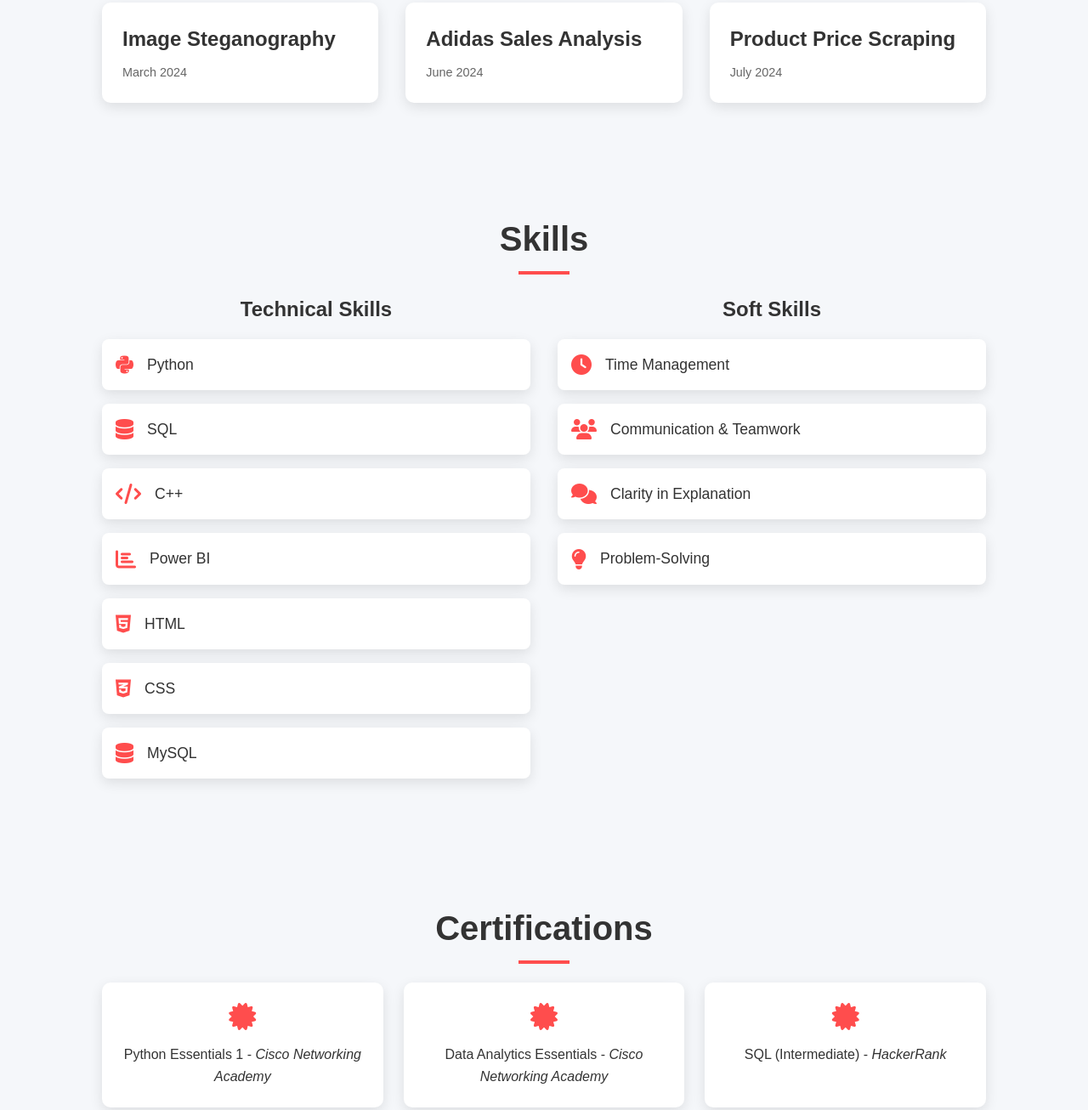
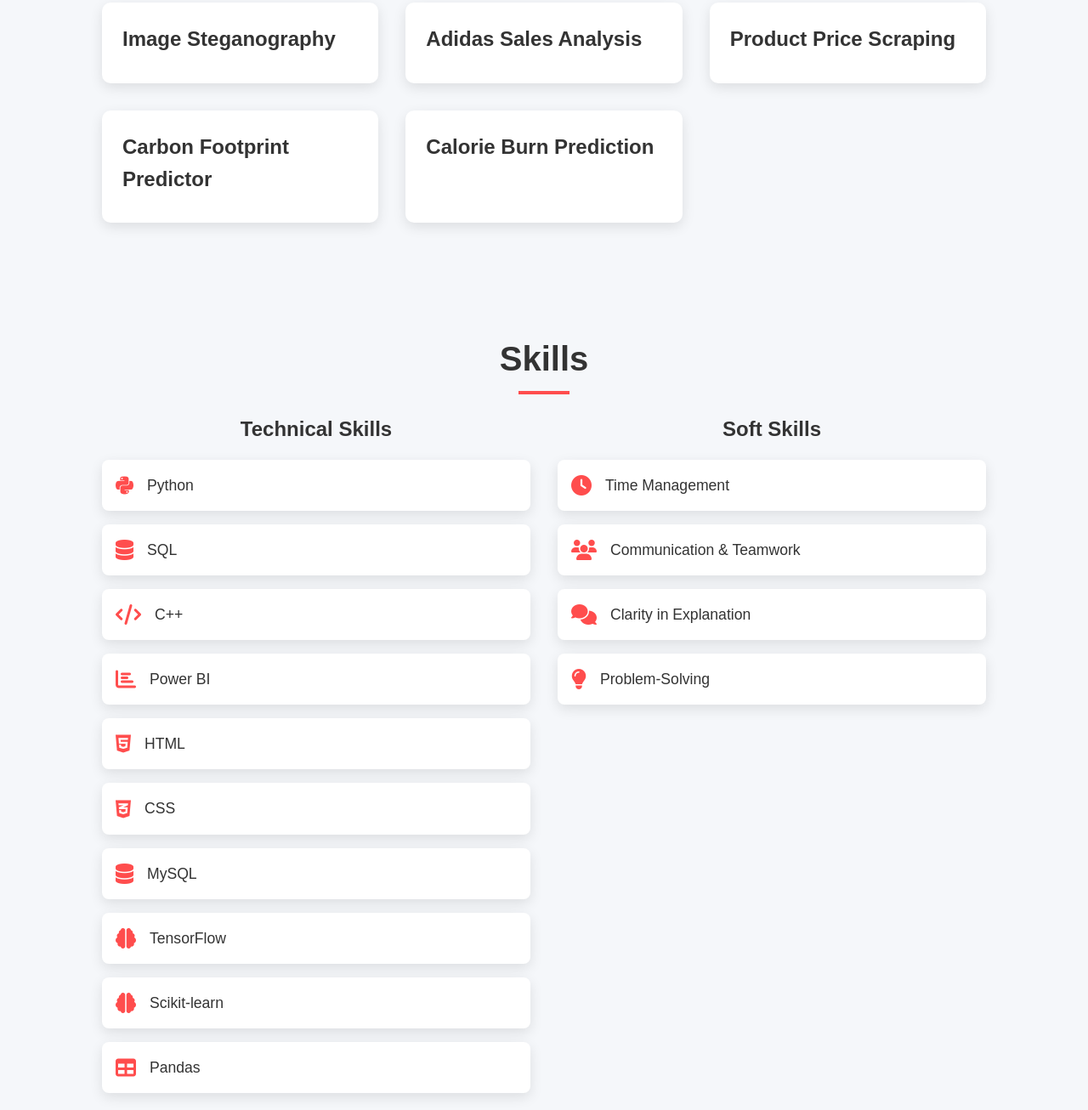
Before and after one commit to Nithin-182004/portfolio.io, a plain HTML site: page index.html in a window 1280 px wide. Shown: the part 2214-3520 px from the top of the page at 85% size. Drawn offline with Linux system fonts and the light colour scheme.

Commit message:
index.html

```diff
--- a/index.html
+++ b/index.html
@@ -21,7 +21,6 @@
             overflow-x: hidden;
         }
 
-        /* Navigation Bar */
         nav {
             background-color: #fff;
             padding: 1rem 2rem;
@@ -47,7 +46,6 @@
             color: #ff4d4d;
         }
 
-        /* Hero Section (Front Page) */
         .hero {
             display: flex;
             justify-content: space-between;
@@ -102,7 +100,6 @@
             border-radius: 10px;
         }
 
-        /* Social Icons (Bottom Left) */
         .social-icons {
             position: fixed;
             bottom: 2rem;
@@ -122,7 +119,6 @@
             color: #ff4d4d;
         }
 
-        /* Scroll Down Indicator (Bottom Right) */
         .scroll-down {
             position: fixed;
             bottom: 2rem;
@@ -144,7 +140,6 @@
             margin-right: auto;
         }
 
-        /* Section Styling */
         section {
             padding: 4rem 5rem;
             max-width: 1200px;
@@ -170,7 +165,6 @@
             transform: translateX(-50%);
         }
 
-        /* About Section */
         #about {
             background-color: #fff;
             border-radius: 15px;
@@ -186,7 +180,6 @@
             margin: 0 auto;
         }
 
-        /* Education Section */
         .education-timeline {
             position: relative;
             padding: 2rem 0;
@@ -216,7 +209,6 @@
             color: #666;
         }
 
-        /* Projects Section */
         .projects-container {
             display: grid;
             grid-template-columns: repeat(auto-fit, minmax(300px, 1fr));
@@ -245,11 +237,6 @@
             margin-bottom: 0.5rem;
         }
 
-        .project-card .date {
-            color: #666;
-            font-size: 0.9rem;
-        }
-
         .project-details {
             display: none;
             margin-top: 1rem;
@@ -270,7 +257,6 @@
             text-decoration: underline;
         }
 
-        /* Skills Section */
         .skills-container {
             display: flex;
             justify-content: space-between;
@@ -315,7 +301,6 @@
             color: #333;
         }
 
-        /* Certifications Section */
         .certifications-list {
             display: grid;
             grid-template-columns: repeat(auto-fit, minmax(300px, 1fr));
@@ -341,7 +326,6 @@
             margin-bottom: 1rem;
         }
 
-        /* Achievements Section */
         .achievements-list {
             display: grid;
             grid-template-columns: repeat(auto-fit, minmax(300px, 1fr));
@@ -367,7 +351,6 @@
             margin-bottom: 1rem;
         }
 
-        /* Contact Section */
         .contact-info {
             text-align: center;
             margin-bottom: 2rem;
@@ -452,7 +435,6 @@
             background-color: #e03c3c;
         }
 
-        /* Footer */
         footer {
             background-color: #fff;
             color: #666;
@@ -461,7 +443,6 @@
             box-shadow: 0 -2px 10px rgba(0, 0, 0, 0.1);
         }
 
-        /* Responsive Design */
         @media (max-width: 768px) {
             .hero {
                 flex-direction: column;
@@ -580,7 +561,6 @@
         <div class="projects-container">
             <div class="project-card" onclick="toggleDetails(this)">
                 <h3>Image Steganography</h3>
-                <p class="date">March 2024</p>
                 <div class="project-details">
                     <p>Engineered a Python-based steganography tool leveraging the Bald Eagle Search algorithm for optimal pixel selection and chaotic encryption for enhanced security. Achieved an 85% accuracy rate in secure data transmission.</p>
                     <a href="https://github.com/Nithin-182004/Steganography-on-Bald-Eagle-Search-and-Chaotic-Encryption" target="_blank">GitHub Link</a>
@@ -588,7 +568,6 @@
             </div>
             <div class="project-card" onclick="toggleDetails(this)">
                 <h3>Adidas Sales Analysis</h3>
-                <p class="date">June 2024</p>
                 <div class="project-details">
                     <p>Utilized Power BI to dissect sales data, uncovering key trends and performance gaps through interactive dashboards. Delivered actionable insights that optimized decision-making.</p>
                     <a href="https://github.com/Nithin-182004/Adidas-Sales-Report-using-Power-BI" target="_blank">GitHub Link</a>
@@ -596,10 +575,23 @@
             </div>
             <div class="project-card" onclick="toggleDetails(this)">
                 <h3>Product Price Scraping</h3>
-                <p class="date">July 2024</p>
                 <div class="project-details">
                     <p>Built a Python-based web scraping tool using Beautiful Soup to extract pricing data from e-commerce platforms. Analyzed market trends to provide cost-saving recommendations.</p>
-                    <a href="https://github.com/Nithin-182004/Product-price-analysis-" target="_blank">GitHub Link</a>
+                    <a href="https://github.com/Nithin-182004/Product-price-analysis" target="_blank">GitHub Link</a>
+                </div>
+            </div>
+            <div class="project-card" onclick="toggleDetails(this)">
+                <h3>Carbon Footprint Predictor</h3>
+                <div class="project-details">
+                    <p>Developed a machine learning model to predict carbon footprints based on user inputs, using Python and Scikit-learn. Provided actionable insights for reducing environmental impact.</p>
+                    <a href="https://github.com/Nithin-182004/CarbonFootprintPredictor" target="_blank">GitHub Link</a>
+                </div>
+            </div>
+            <div class="project-card" onclick="toggleDetails(this)">
+                <h3>Calorie Burn Prediction</h3>
+                <div class="project-details">
+                    <p>Created a predictive model using Python and machine learning libraries to estimate calorie burn based on exercise and user data, enhancing fitness tracking accuracy.</p>
+                    <a href="https://github.com/Nithin-182004/Calorie-Burn-Prediction" target="_blank">GitHub Link</a>
                 </div>
             </div>
         </div>
@@ -640,6 +632,18 @@
                     <i class="fas fa-database"></i>
                     <span>MySQL</span>
                 </div>
+                <div class="skill-card">
+                    <i class="fas fa-brain"></i>
+                    <span>TensorFlow</span>
+                </div>
+                <div class="skill-card">
+                    <i class="fas fa-brain"></i>
+                    <span>Scikit-learn</span>
+                </div>
+                <div class="skill-card">
+                    <i class="fas fa-table"></i>
+                    <span>Pandas</span>
+                </div>
             </div>
 
             <!-- Soft Skills -->
@@ -679,7 +683,7 @@
             </div>
             <div class="certification-card">
                 <i class="fas fa-certificate"></i>
-                <p>SQL (Intermediate) - <em>HackerRank</em></p>
+                <p>SQL (Advanced) - <em>HackerRank</em></p>
             </div>
         </div>
     </section>
@@ -694,9 +698,7 @@
             </div>
             <div class="achievement-card">
                 <i class="fas fa-trophy"></i>
-                <p><strong>Published Research Paper:</strong> Authored a paper on "A Novel Image Steganography Technique Using Combined
-Chaotic Maps, DNA Based Cryptography, and Adaptive
-Embedding for Enhanced Security."</p>
+                <p><strong>Published Research Paper:</strong> Authored a paper on "A Novel Image Steganography Technique Using Combined Chaotic Maps, DNA Based Cryptography, and Adaptive Embedding for Enhanced Security."</p>
             </div>
             <div class="achievement-card">
                 <i class="fas fa-trophy"></i>
@@ -705,24 +707,28 @@ Embedding for Enhanced Security."</p>
         </div>
     </section>
 
-        <!-- Formspree Contact Form -->
+    <!-- Contact Section -->
+    <section id="contact">
+        <h2>Contact</h2>
+        <div class="contact-info">
+            <p>Email: <a href="mailto:nithinr182004@gmail.com">nithinr182004@gmail.com</a></p>
+            <p>LinkedIn: <a href="https://linkedin.com/in/nithin-r-a568a0227" target="_blank">Nithin R</a></p>
+            <p>GitHub: <a href="https://github.com/Nithin-182004" target="_blank">Nithin-182004</a></p>
+        </div>
         <div class="contact-form">
             <form action="https://formspree.io/f/YOUR_FORM_ID" method="POST">
                 <label for="name">Name</label>
                 <input type="text" id="name" name="name" placeholder="Your Name" required>
-
                 <label for="email">Email</label>
                 <input type="email" id="email" name="_replyto" placeholder="Your Email" required>
-
                 <label for="message">Message</label>
                 <textarea id="message" name="message" placeholder="Your Message" required></textarea>
-
                 <input type="hidden" name="_subject" value="New Contact Form Submission">
                 <input type="text" name="_gotcha" style="display:none">
-
                 <button type="submit">Send Message</button>
             </form>
         </div>
+    </section>
 
     <!-- Footer -->
     <footer>
```
